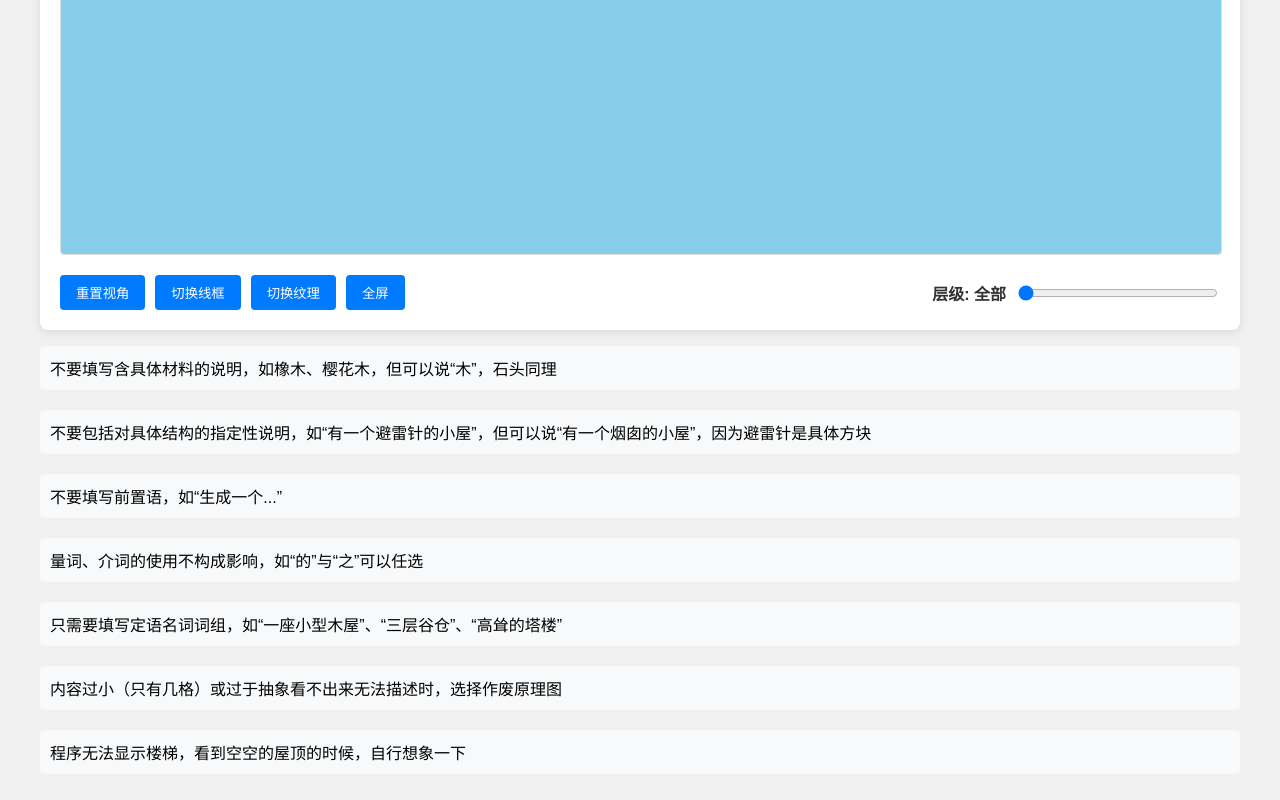
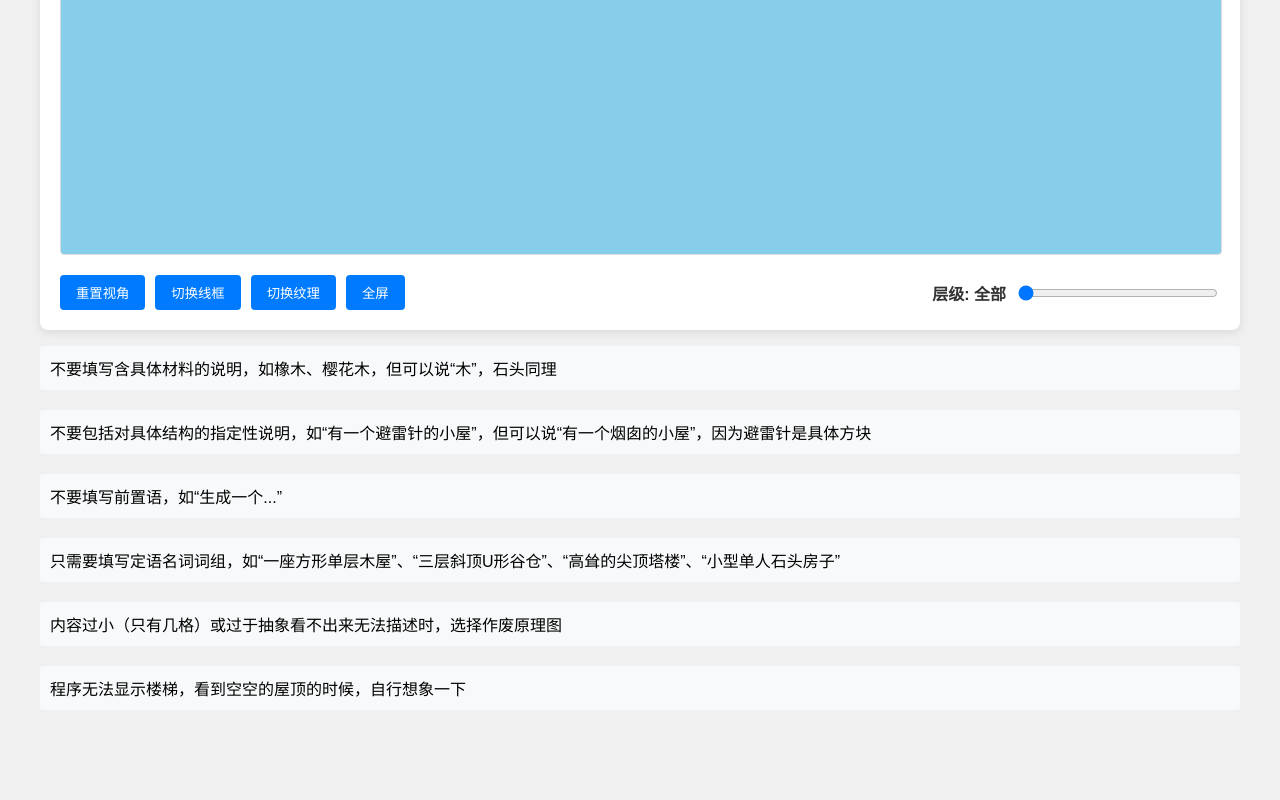
Before and after one commit to MikeWu597/GenSchematicsBERTAnnotator, a website: page public/index.html in a window 1280 px wide. Shown: the part 656-1456 px from the top of the page. After the commit the page ends 1406 px from the top, so only its background shows below. Drawn offline with nearby package versions, Linux system fonts and the light colour scheme; no server answers.

Commit message:
fix: 提示词

```diff
--- a/public/index.html
+++ b/public/index.html
@@ -43,8 +43,7 @@
     <p id="schematic-info">不要填写含具体材料的说明，如橡木、樱花木，但可以说“木”，石头同理</p>
     <p id="schematic-info">不要包括对具体结构的指定性说明，如“有一个避雷针的小屋”，但可以说“有一个烟囱的小屋”，因为避雷针是具体方块</p>
     <p id="schematic-info">不要填写前置语，如“生成一个...”</p>
-    <p id="schematic-info">量词、介词的使用不构成影响，如“的”与“之”可以任选</p>
-    <p id="schematic-info">只需要填写定语名词词组，如“一座小型木屋”、“三层谷仓”、“高耸的塔楼”</p>
+    <p id="schematic-info">只需要填写定语名词词组，如“一座方形单层木屋”、“三层斜顶U形谷仓”、“高耸的尖顶塔楼”、“小型单人石头房子”</p>
     <p id="schematic-info">内容过小（只有几格）或过于抽象看不出来无法描述时，选择作废原理图</p>
     <p id="schematic-info">程序无法显示楼梯，看到空空的屋顶的时候，自行想象一下</p>
   </div>
```
